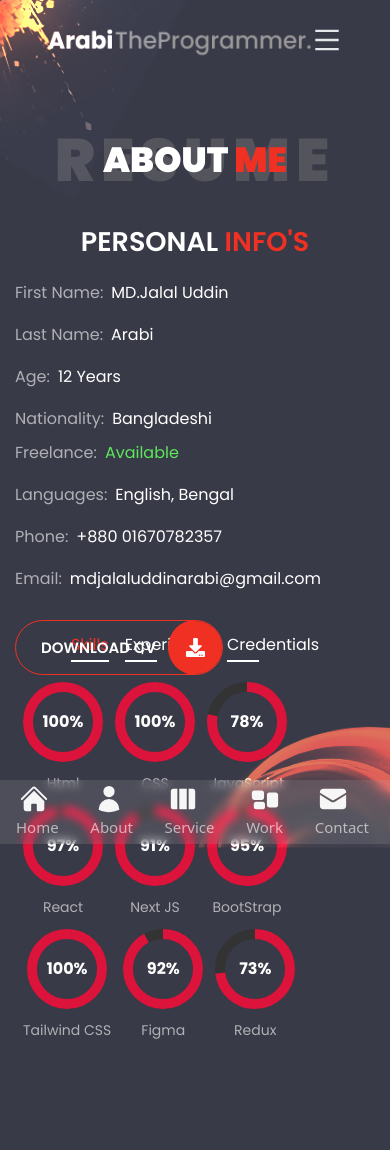
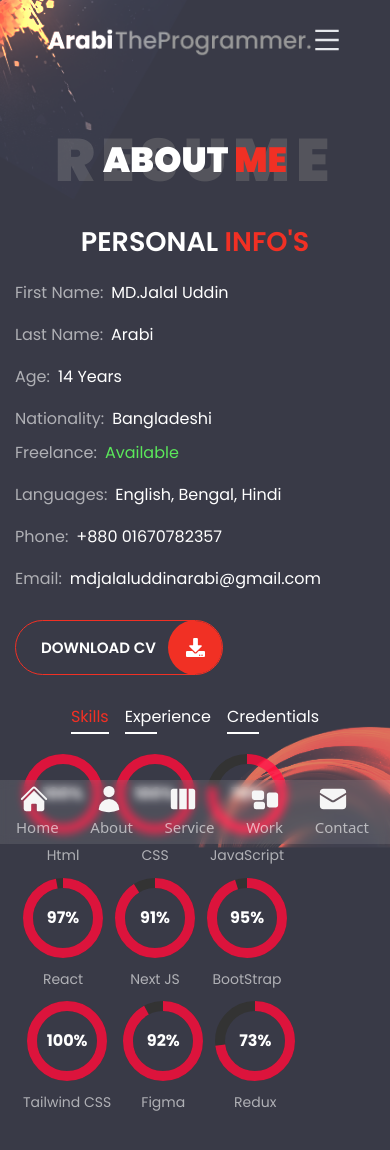
Before and after one commit to ArabiTheProgrammer/Portfolio, a React (Vite) app in the folder Portfolio/: page /About in a window 390 px wide. Shown: the top 1150 px of the page. Built offline with nearby package versions, Linux system fonts and the light colour scheme.

Commit message:
Update for mobile

```diff
--- a/Portfolio/src/Cursor.css
+++ b/Portfolio/src/Cursor.css
@@ -14,9 +14,10 @@ select {
 }
 
 body {
-  height: 100vh;
+  min-height: 100vh;
   background-color: #1b1b1f;
-  overflow: hidden;
+  overflow-x: hidden;
+  overflow-y: auto;
 }
 
 .button {
--- a/Portfolio/src/components/pages/About.jsx
+++ b/Portfolio/src/components/pages/About.jsx
@@ -59,10 +59,18 @@ const aboutData = [
     title: 'experience',
     info: [
       {
-            title:  <motion.div variants={fadeIn ('up', 0.2)} initial="hidden" animate='show' exit='hidden'><SquareDiv text="2" symbol="+" ptext="Years Of Experience"/></motion.div> ,
+        title: (
+          <motion.div variants={fadeIn('up', 0.2)} initial="hidden" animate="show" exit="hidden">
+            <SquareDiv text="2" symbol="+" ptext="Years Of Experience"/>
+          </motion.div>
+        ),
       },
       {
-          title: <motion.div variants={fadeIn ('up', 0.2)} initial="hidden" animate='show' exit='hidden'><SquareDiv2 text="10" symbol="+" ptext="Completed Projects"/></motion.div>,
+        title: (
+          <motion.div variants={fadeIn('up', 0.2)} initial="hidden" animate="show" exit="hidden">
+            <SquareDiv2 text="10" symbol="+" ptext="Completed Projects"/>
+          </motion.div>
+        ),
       },
     ],
   },
@@ -70,7 +78,14 @@ const aboutData = [
     title: 'credentials',
     info: [
       {
-          title: <Credentials time="2023 - present" topic="WEB DEVELOPER" credit="Creative IT Institute" description="I wanted to credit Creative IT Institute because, without them I wouldnt be able to make this website till this day because, Creative IT institute has helped me very much in making websites and they also helped other people with making websites."/>,
+        title: (
+          <Credentials
+            time="2023 - present"
+            topic="WEB DEVELOPER"
+            credit="Creative IT Institute"
+            description="I wanted to credit Creative IT Institute because, without them I wouldnt be able to make this website till this day because, Creative IT institute has helped me very much in making websites and they also helped other people with making websites."
+          />
+        ),
       },
     ],
   },
@@ -83,13 +98,28 @@ const About = () => {
   return (
     <div className="h-full py-24 text-center font-Poppins xl:text-left">
       <div className="relative xl:-ml-20 uppercase flex items-center justify-center">
-        <h1 className="h1 xl:text-[56px] text-white font-black absolute z-[5] ">About <span className="text-accent font-black">Me</span></h1>
-        <h1 className=" text-[60px] lg:text-[89px] lg:-top-[5.5rem] tracking-widest xl:-top-28 -top-16 xl:text-[110px] text-[hsl(0,0%,49%,.4)] absolute font-black">Resume</h1>
+        <h1 className="h1 xl:text-[56px] text-white font-black absolute z-[5] ">
+          About <span className="text-accent font-black">Me</span>
+        </h1>
+        <h1 className="text-[60px] lg:text-[89px] lg:-top-[5.5rem] tracking-widest xl:-top-28 -top-16 xl:text-[110px] text-[hsl(0,0%,49%,.4)] absolute font-black">
+          Resume
+        </h1>
       </div>
+
       <Circles/>
+
       <div className="container mx-auto text-white h-full flex flex-col items-center xl:flex-row gap-x-6">
-        <motion.div variants={fadeIn ('down', 0.2)} initial="hidden" animate='show' exit='hidden' className="flex-1 flex flex-col xl:mt-0 mt-11">
-          <h1 className="text-[27px] lg:text-[34px] xl:text-[40px] font-Poppins xl:-mt-[6.5rem] font-semibold text-white uppercase">Personal <span className="text-accent">Info's</span></h1>
+        <motion.div
+          variants={fadeIn('down', 0.2)}
+          initial="hidden"
+          animate="show"
+          exit="hidden"
+          className="flex-1 flex flex-col xl:mt-0 mt-11"
+        >
+          <h1 className="text-[27px] lg:text-[34px] xl:text-[40px] font-Poppins xl:-mt-[6.5rem] font-semibold text-white uppercase">
+            Personal <span className="text-accent">Info's</span>
+          </h1>
+
           <div className="mt-4 flex flex-wrap">
             <ul className="flex flex-wrap gap-x-10">
               <div className="hidden md:block">
@@ -99,7 +129,7 @@ const About = () => {
                 </li>
                 <li className="flex mt-4">
                   <span className="text-white/60">Age:</span>
-                          <span className="ml-2">12 Years</span>
+                  <span className="ml-2">14 Years</span>
                 </li>
                 <li className="flex mt-4">
                   <span className="text-white/60">Freelance:</span>
@@ -112,6 +142,7 @@ const About = () => {
                   </a>
                 </li>
               </div>
+
               <div className="hidden md:block">
                 <li className="flex md:mt-0 mt-2">
                   <span className="text-white/60">Last Name:</span>
@@ -123,7 +154,7 @@ const About = () => {
                 </li>
                 <li className="flex mt-4">
                   <span className="text-white/60">Languages:</span>
-                          <span className="ml-2">English, Bengal</span>
+                  <span className="ml-2">English, Bengal, Hindi</span>
                 </li>
                 <li className="flex mt-4">
                   <span className="text-white/60">Email:</span>
@@ -132,6 +163,7 @@ const About = () => {
                   </a>
                 </li>
               </div>
+
               <div className="md:hidden block">
                 <li className="flex">
                   <span className="text-white/60">First Name:</span>
@@ -143,13 +175,14 @@ const About = () => {
                 </li>
                 <li className="flex mt-4">
                   <span className="text-white/60">Age:</span>
-                          <span className="ml-2">12 Years</span>
+                  <span className="ml-2">14 Years</span>
                 </li>
                 <li className="flex mt-4">
                   <span className="text-white/60">Nationality:</span>
                   <span className="ml-2">Bangladeshi</span>
                 </li>
               </div>
+
               <div className="md:hidden block">
                 <li className="flex xl:mt-0 mt-2">
                   <span className="text-white/60">Freelance:</span>
@@ -157,7 +190,7 @@ const About = () => {
                 </li>
                 <li className="flex mt-4">
                   <span className="text-white/60"> Languages:</span>
-                          <span className="ml-2">English, Bengal</span>
+                  <span className="ml-2">English, Bengal, Hindi</span>
                 </li>
                 <li className="flex mt-4">
                   <span className="text-white/60">Phone:</span>
@@ -170,41 +203,48 @@ const About = () => {
               </div>
             </ul>
           </div>
+
           <div className="h-0 w-[13rem]">
             <Link className="flex button border border-accent mt-7" to="https://gericht.vercel.app/">
-                  <h1 className="">Download CV</h1>
+              <h1>Download CV</h1>
               <div className="button-icon">
                 <FaDownload/>
               </div>
             </Link>
           </div>
         </motion.div>
-        <div className="flex flex-col xl:mt-20 mt-10 w-full xl:max-w-[48%] h-[480px]">
+
+        <div className="flex flex-col xl:mt-20 mt-28 w-full xl:max-w-[48%] h-[480px]">
           <div className="flex xl:ml-0 gap-x-4 xl:gap-x-8 mx-auto xl:mx-0 mb-4">
-            {aboutData.map((item, itemIndex) => {
-              return (
-               <motion.div variants={fadeIn ('up', 0.2)} initial="hidden" animate='show' exit='hidden' onClick={() => setIndex(itemIndex)} key={itemIndex} className={` ${index === itemIndex && 'text-accent after:w-[100%] after:bg-accent after:transition-all after:duration-300'} cursor-pointer capitalize xl:text-lg hover:text-accent transition-all duration-300 relative after:w-8 after:h-[2px] after:bg-white after:absolute after:-bottom-1 after:left-0`}>
+            {aboutData.map((item, itemIndex) => (
+              <motion.div
+                variants={fadeIn('up', 0.2)}
+                initial="hidden"
+                animate="show"
+                exit="hidden"
+                onClick={() => setIndex(itemIndex)}
+                key={itemIndex}
+                className={`${index === itemIndex && 'text-accent after:w-[100%] after:bg-accent after:transition-all after:duration-300'} cursor-pointer capitalize xl:text-lg hover:text-accent transition-all duration-300 relative after:w-8 after:h-[2px] after:bg-white after:absolute after:-bottom-1 after:left-0`}
+              >
                 {item.title}
               </motion.div>
-             )
-            })}
+            ))}
           </div>
-            <div className="py-2 xl:py-6 xl:ml-0 ml-2 flex flex-wrap gap-y-[1px] gap-x-3 xl:gap-y-4 items-center ">
-                {aboutData[index].info.map((item, itemIndex) => {
-                    return (
+
+          <div className="py-2 xl:py-6 xl:ml-0 ml-2 flex flex-wrap gap-y-[1px] gap-x-3 xl:gap-y-4 items-center">
+            {aboutData[index].info.map((item, itemIndex) => (
               <motion.div
-                          variants={fadeIn ('up', 0.2)}
+                variants={fadeIn('up', 0.2)}
                 initial="hidden"
-                          animate='show'
-                          exit='hidden'
+                animate="show"
+                exit="hidden"
                 key={itemIndex}
                 className="flex flex-col max-w-max gap-x-2 items-center text-white/60"
               >
-                              <motion.div variants={fadeIn ('up', 0.2)} initial="hidden" animate='show' exit='hidden' className="flex">{item.title}</motion.div>
-                           <motion.div variants={fadeIn ('up', 0.2)} initial="hidden" animate='show' exit='hidden' className="text-[14px] py-[10px]">{item.stage}</motion.div>
+                <motion.div className="flex">{item.title}</motion.div>
+                <motion.div className="text-[14px] py-[10px]">{item.stage}</motion.div>
               </motion.div>
-                    )
-                })}
+            ))}
           </div>
         </div>
       </div>
--- a/Portfolio/src/components/pages/Work.jsx
+++ b/Portfolio/src/components/pages/Work.jsx
@@ -8,7 +8,7 @@ import { fadeIn } from '../../../variants';
 
 const Work = () => {
   return (
-    <div className="h-full text-white font-Poppins py-24">
+    <div className="h-full text-white font-Poppins py-[85px] lg:py-24">
       <Circles/>
       <Title className="xl:text-[92px] tracking-widest md:text-[60px] md:mt-0 lg:mt-0 sm:mt-2 mt-3 text-[45px] sm:text-[50px] lg:text-[89px] xl:mt-5" text="Wo" span="rks" shadow="Projects"/>
       <div className="mx-auto container">
```
Lines whose indentation alone changed are shown as unchanged.
